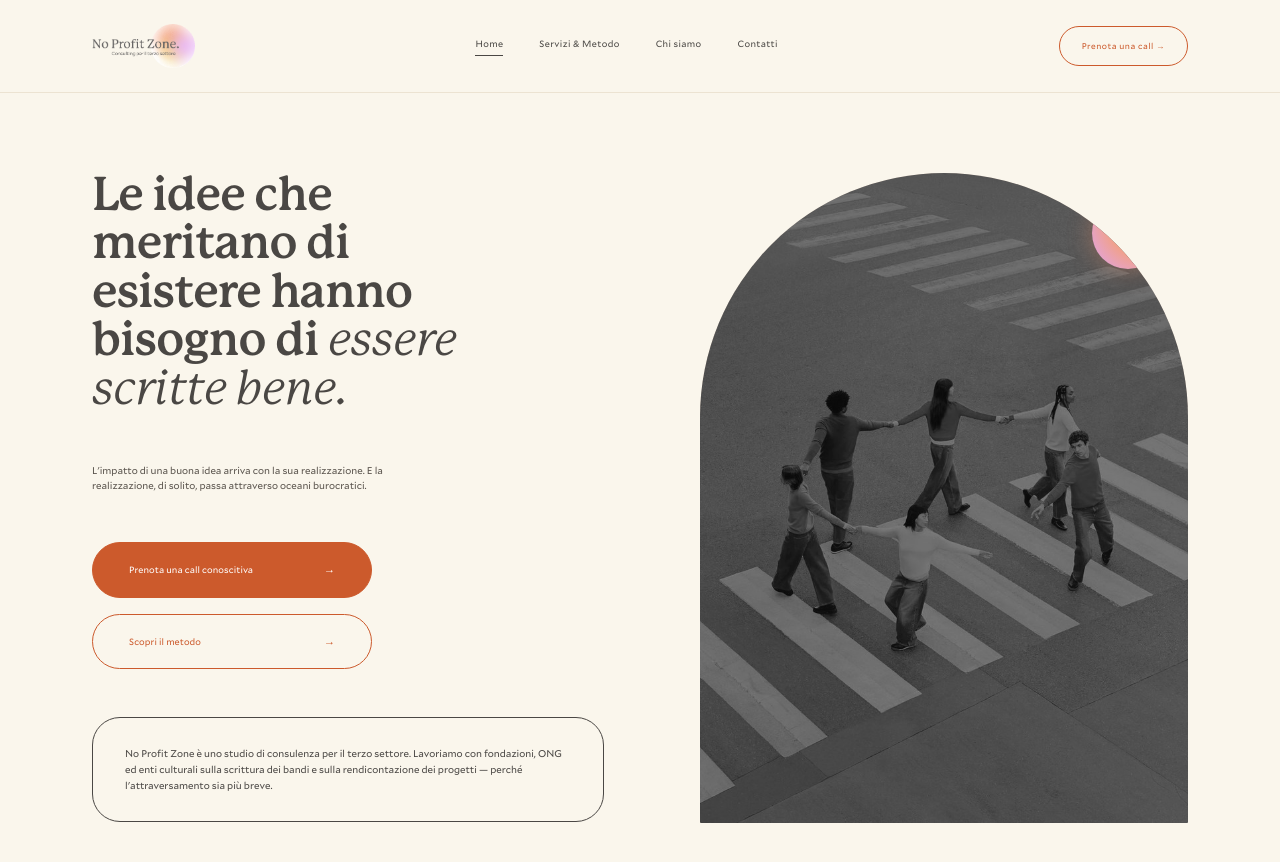
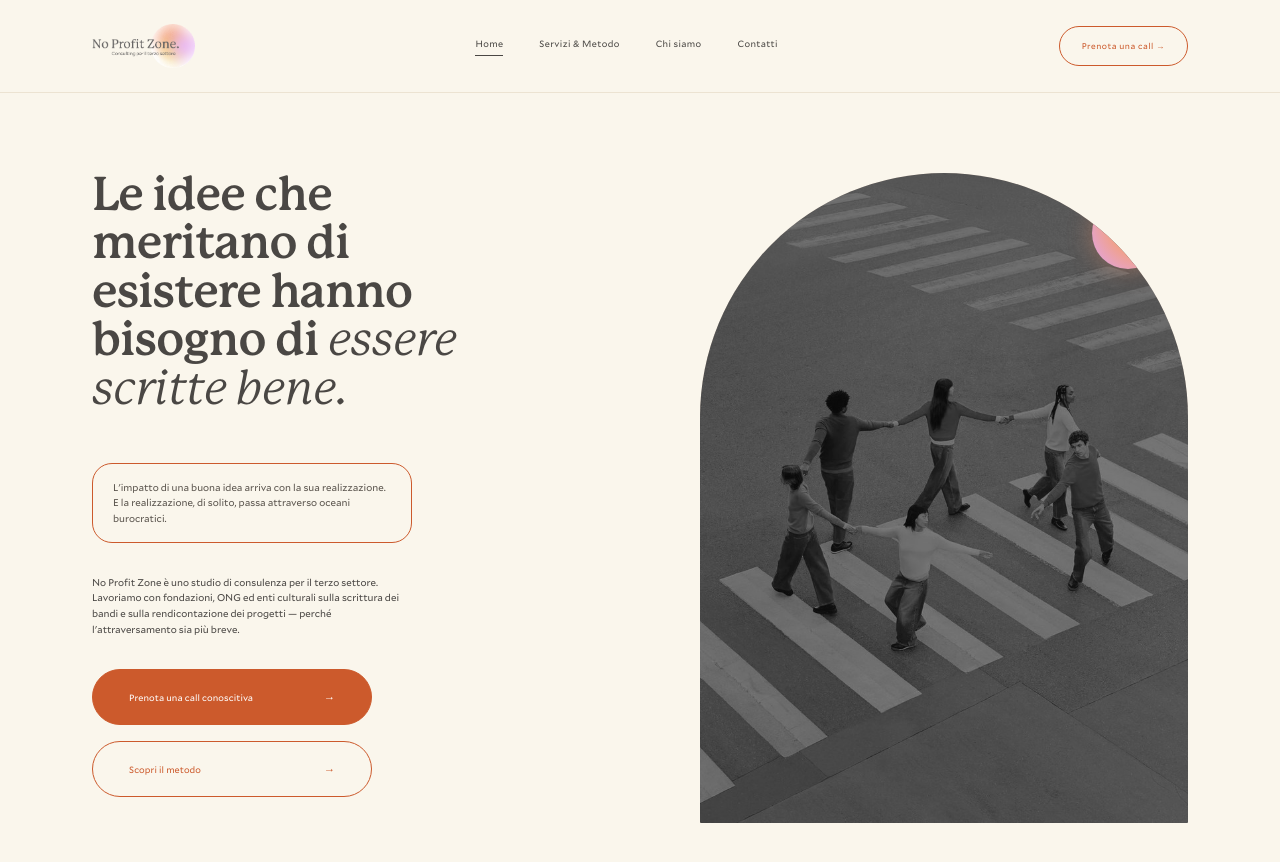
Before and after one commit to Giadasamw/noprofitzone_deploying, a Next.js app: page / in a window 1280 px wide. Shown: the top 862 px of the page. Built offline with nearby package versions, Linux system fonts and the light colour scheme.

Commit message:
feat: update Hero section layout and styling
Reorder text, relocate card, and adjust border and padding.

```diff
--- a/src/components/Hero.tsx
+++ b/src/components/Hero.tsx
@@ -30,17 +30,33 @@ export default function Hero() {
               <em style={{ fontStyle: "italic", fontWeight: 400 }}>essere scritte bene.</em>
             </h1>
 
+            <div
+              style={{
+                border: "1.5px solid var(--accent)",
+                borderRadius: 20,
+                padding: "16px 20px",
+                marginTop: 48,
+                maxWidth: 320,
+              }}
+            >
+              <p style={{ fontSize: 9.8, lineHeight: 1.55, color: "var(--ink-soft)" }}>
+                L&apos;impatto di una buona idea arriva con la sua realizzazione. E la
+                realizzazione, di solito, passa attraverso oceani burocratici.
+              </p>
+            </div>
+
             <p
               style={{
                 fontSize: 9.8,
-                lineHeight: 1.55,
-                color: "var(--ink-soft)",
+                lineHeight: 1.6,
+                color: "var(--ink)",
                 maxWidth: 320,
-                marginTop: 48,
+                marginTop: 32,
               }}
             >
-              L&apos;impatto di una buona idea arriva con la sua realizzazione. E la
-              realizzazione, di solito, passa attraverso oceani burocratici.
+              No Profit Zone è uno studio di consulenza per il terzo settore. Lavoriamo con
+              fondazioni, ONG ed enti culturali sulla scrittura dei bandi e sulla
+              rendicontazione dei progetti — perché l&apos;attraversamento sia più breve.
             </p>
 
             <div
@@ -49,7 +65,7 @@ export default function Hero() {
                 flexDirection: "column",
                 alignItems: "flex-start",
                 gap: 16,
-                marginTop: 48,
+                marginTop: 32,
               }}
             >
               <a href="#" style={pillStyle("filled")}>
@@ -58,21 +74,6 @@ export default function Hero() {
               <a href="#" style={pillStyle("ghost")}>
                 Scopri il metodo <span style={{ fontFamily: '"Mackinac", serif', fontSize: 11.2 }}>→</span>
               </a>
-            </div>
-
-            <div
-              style={{
-                border: "1.5px solid var(--ink)",
-                borderRadius: 28,
-                padding: "28px 32px",
-                marginTop: 48,
-              }}
-            >
-              <p style={{ fontSize: 9.8, lineHeight: 1.6, color: "var(--ink)" }}>
-                No Profit Zone è uno studio di consulenza per il terzo settore. Lavoriamo con
-                fondazioni, ONG ed enti culturali sulla scrittura dei bandi e sulla
-                rendicontazione dei progetti — perché l&apos;attraversamento sia più breve.
-              </p>
             </div>
           </div>
 
```
